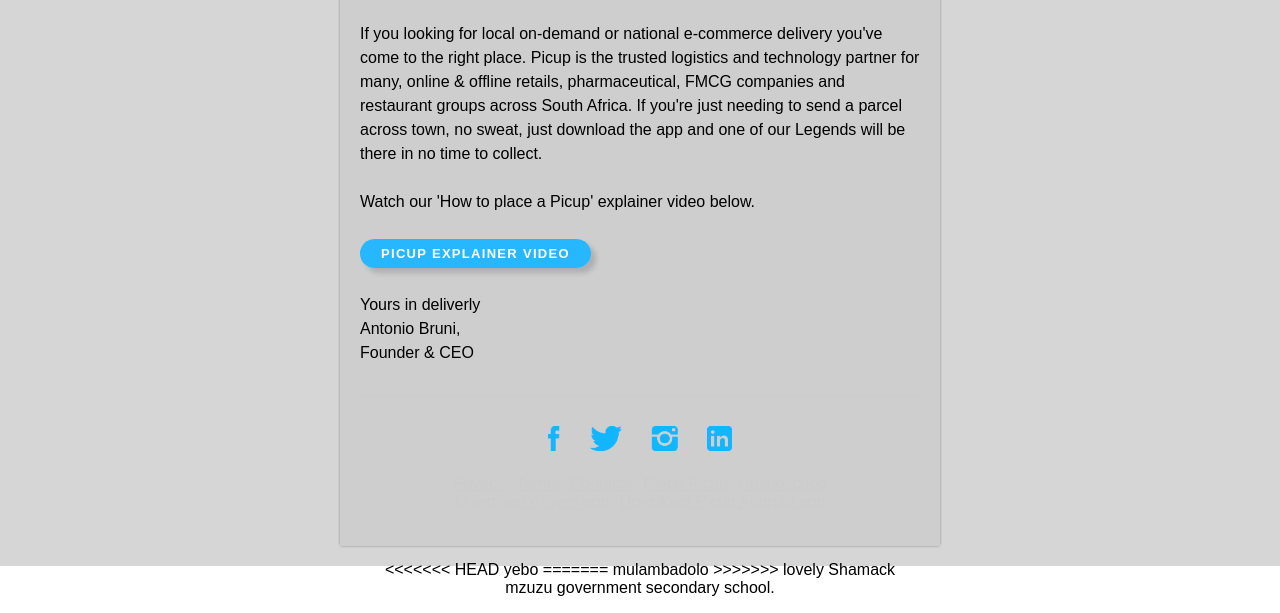
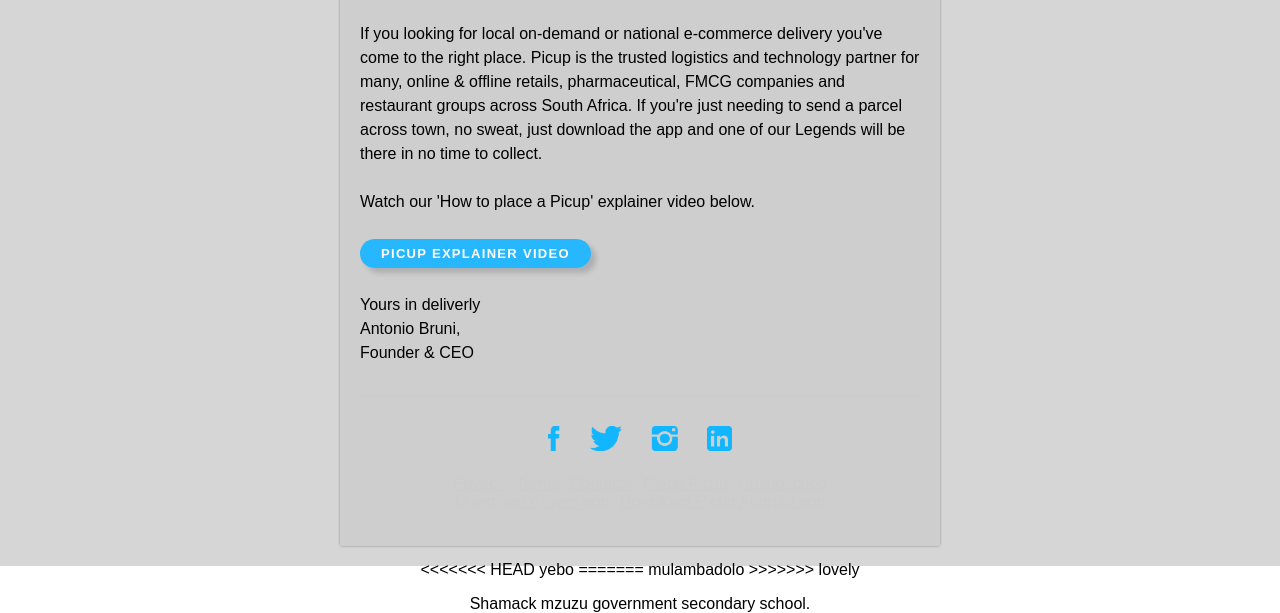
Before and after one commit to lovemore66/template, a plain HTML site: page index.html in a window 1280 px wide. Shown: the part 268-881 px from the top of the page. Drawn offline with Linux system fonts and the light colour scheme.

Commit message:
Update index.html

```diff
--- a/index.html
+++ b/index.html
@@ -71,7 +71,7 @@ yebo
   mulambadolo
 >>>>>>> lovely
 
-          Shamack mzuzu government secondary school.
+          <p>Shamack mzuzu government secondary school.</p>
 
 
         </footer>
```
